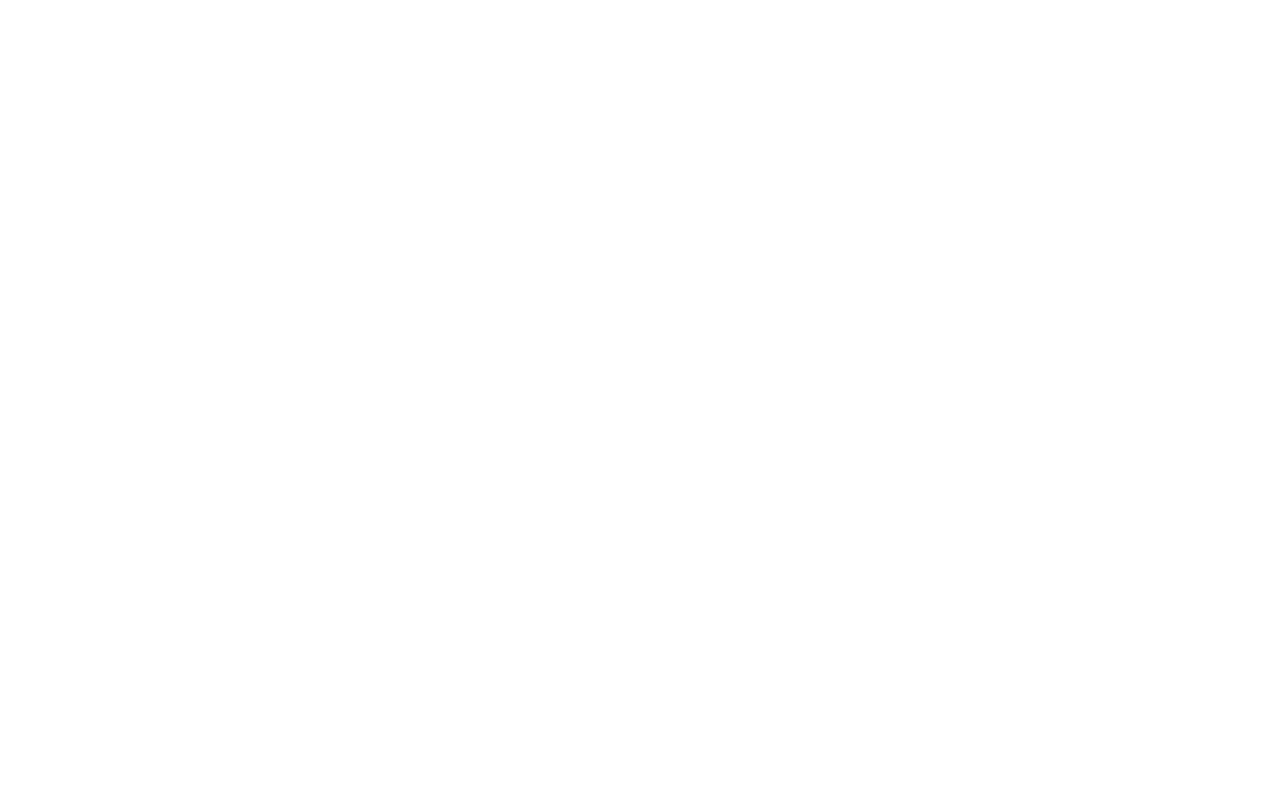
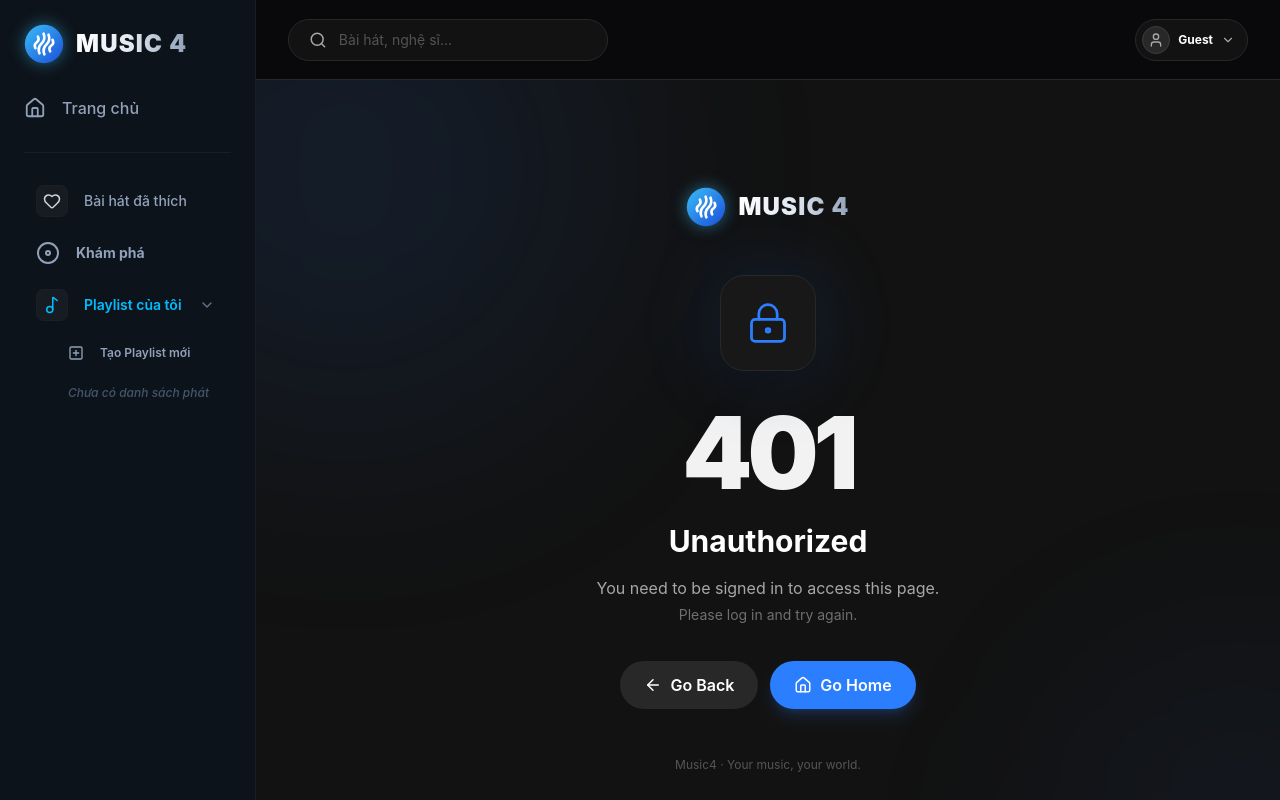
Before and after one commit to whimsical-word/Music4-Frontend, a React (Vite) app: page /401 in a window 1280 px wide. Before the commit this address had no page. Built offline with nearby package versions, Linux system fonts and the light colour scheme.

Commit message:
fix(frontend): add global error handling and role-based route protection

```diff
--- a/src/App.jsx
+++ b/src/App.jsx
@@ -1,4 +1,4 @@
-import {BrowserRouter, Routes, Route} from "react-router-dom";
+import { BrowserRouter, Routes, Route } from "react-router-dom";
 import MainLayout from "./layouts/MainLayout";
 import HomePage from "./pages/HomePage";
 import RegisterPage from "./pages/RegisterPage.jsx";
@@ -10,29 +10,64 @@
 import PlaylistPage from "./pages/PlaylistPage.jsx";
 import HistoryPage from "./pages/HistoryPage.jsx";
 import ArtistProfilePage from "./pages/ArtistProfilePage.jsx";
-import {CreateTrackPage} from "./pages/CreateTrackPage";
+import { CreateTrackPage } from "./pages/CreateTrackPage";
 import AdminDashboardPage from "./pages/AdminDashboardPage.jsx";
 import CreateAlbumPage from "./pages/CreateAlbumPage.jsx";
 import AlbumDetailPage from "./pages/AlbumDetailPage.jsx";
 import LikedSongsPage from "./pages/LikedSongsPage.jsx";
 import OAuth2RedirectPage from "./pages/OAuth2RedirectPage.jsx";
 import ForgotPassword from "./pages/ForgotPassword.jsx";
-import {ResetPassword} from "./pages/ResetPassword.jsx";
+import { ResetPassword } from "./pages/ResetPassword.jsx";
 import AllAlbumPage from "./pages/AllAlbumPage.jsx";
 import RandomExplorePage from "./pages/RandomExplorePage.jsx";
 import CategoryDetailPage from "./pages/CategoryDetailPage.jsx";
 import VerifyEmailPage from "./pages/VerifyEmailPage.jsx";
+import UnauthorizedPage from "./pages/errors/UnauthorizedPage.jsx";
+import ForbiddenPage from "./pages/errors/ForbiddenPage.jsx";
+import NotFoundPage from "./pages/errors/NotFoundPage.jsx";
+import ServerErrorPage from "./pages/errors/ErrorPage.jsx";
+import ProtectedRoute from "./layouts/components/ProtectedRoute.jsx";
+import { useErrorStore } from "./features/error/useErrorStore";
 
-function App() {
+function AppContent() {
+  const errorStatus = useErrorStore((state) => state.errorStatus);
+
+  if (errorStatus === 401) {
+    return <UnauthorizedPage />;
+  }
+
+  if (errorStatus === 403) {
+    return <ForbiddenPage />;
+  }
+
+  if (errorStatus === 404) {
+    return <NotFoundPage />;
+  }
+
+  if (errorStatus === 500) {
+    return <ServerErrorPage status={500} />;
+  }
+
   return (
-        <BrowserRouter>
     <Routes>
-                <Route path="/" element={<MainLayout/>}>
-                    <Route path="/oauth2/redirect" element={<OAuth2RedirectPage/>}/>
-                    <Route index element={<HomePage/>}/>
-                    <Route path="/login" element={<LoginPage/>}/>
-                    <Route path="/forgot-password" element={<ForgotPassword/>}/>
-                    <Route path={"/reset-password"} element={<ResetPassword/>}/>
+      <Route path="/" element={<MainLayout />}>
+        {/* ADMIN ONLY */}
+        <Route element={<ProtectedRoute allowedRoles={["ADMIN"]} />}>
+          <Route path="/admin" element={<AdminDashboardPage />} />
+        </Route>
+
+        {/* ARTIST and ADMIN */}
+        <Route element={<ProtectedRoute allowedRoles={["ARTIST", "ADMIN"]} />}>
+          <Route path="/studio/upload" element={<CreateTrackPage />} />
+          <Route path="/studio/album" element={<CreateAlbumPage />} />
+        </Route>
+
+        {/* PUBLIC ROUTES */}
+        <Route path="/oauth2/redirect" element={<OAuth2RedirectPage />} />
+        <Route index element={<HomePage />} />
+        <Route path="/login" element={<LoginPage />} />
+        <Route path="/forgot-password" element={<ForgotPassword />} />
+        <Route path={"/reset-password"} element={<ResetPassword />} />
         <Route path="/register" element={<RegisterPage />} />
         <Route path="tracks" element={<AllTracksPage />} />
         <Route path="/albums" element={<AllAlbumPage />} />
@@ -43,17 +78,24 @@
         <Route path="/history" element={<HistoryPage />} />
         <Route path="/artist/:id" element={<ArtistProfilePage />} />
         <Route path="/favorites" element={<LikedSongsPage />} />
-                    <Route path="/studio/upload" element={<CreateTrackPage />} />
-                    <Route path="/studio/album" element={<CreateAlbumPage />} />
         <Route path="/albums/:albumId" element={<AlbumDetailPage />} />
-                    <Route path="/admin" element={<AdminDashboardPage/>}/>
         <Route path="/explore" element={<RandomExplorePage />} />
         <Route path="/categories/:id" element={<CategoryDetailPage />} />
         <Route path="/verify-email" element={<VerifyEmailPage />} />
-                    {/* Thêm các Route khác vào đây, ví dụ: */}
-                    {/* <Route path="search" element={<SearchPage />} /> */}
+        <Route path="/401" element={<UnauthorizedPage />} />
+        <Route path="/403" element={<ForbiddenPage />} />
+        <Route path="/404" element={<NotFoundPage />} />
+        <Route path="/500" element={<ServerErrorPage />} />
+        <Route path="*" element={<NotFoundPage />} />
       </Route>
     </Routes>
+  );
+}
+
+function App() {
+  return (
+    <BrowserRouter>
+      <AppContent />
     </BrowserRouter>
   );
 }
--- /dev/null
+++ b/src/features/error/useErrorStore.js
@@ -0,0 +1,13 @@
+import { create } from "zustand";
+
+export const useErrorStore = create((set) => ({
+  errorStatus: null,
+
+  setErrorStatus: (status) => {
+    set({ errorStatus: status });
+  },
+
+  clearError: () => {
+    set({ errorStatus: null });
+  },
+}));
--- a/src/layouts/components/ProtectedRoute.jsx
+++ b/src/layouts/components/ProtectedRoute.jsx
@@ -1,12 +1,24 @@
-import React from 'react';
-import { Navigate, Outlet } from 'react-router-dom';
-import { useAuthStore } from '../useAuthStore';
+import React from "react";
+import { Navigate, Outlet } from "react-router-dom";
+import { useAuthStore } from "../../features/auth/useAuthStore";
+import ForbiddenPage from "../../pages/errors/ForbiddenPage";
 
-const ProtectedRoute = () => {
-    const { isAuthenticated } = useAuthStore();
+const ProtectedRoute = ({ allowedRoles = [] }) => {
+  const { isAuthenticated, role } = useAuthStore();
 
-    // Nếu isAuthenticated = false (Chưa đăng nhập), ép buộc chuyển hướng về /login
-    return isAuthenticated ? <Outlet /> : <Navigate to="/login" replace />;
+  const normalizedRole = role?.toUpperCase();
+
+  // Chưa đăng nhập
+  if (!isAuthenticated) {
+    return <Navigate to="/login" replace />;
+  }
+
+  // Không có quyền
+  if (allowedRoles.length > 0 && !allowedRoles.includes(normalizedRole)) {
+    return <ForbiddenPage />;
+  }
+
+  return <Outlet />;
 };
 
 export default ProtectedRoute;
--- /dev/null
+++ b/src/pages/errors/ErrorPage.jsx
@@ -0,0 +1,136 @@
+import React from "react";
+import { Link, useNavigate } from "react-router-dom";
+import {
+  ArrowLeft,
+  Home,
+  LockKeyhole,
+  ShieldAlert,
+  Music2,
+  ServerCrash,
+} from "lucide-react";
+import { useErrorStore } from "../../features/error/useErrorStore";
+
+const errorConfig = {
+  401: {
+    icon: LockKeyhole,
+    title: "Unauthorized",
+    description: "You need to be signed in to access this page.",
+    subDescription: "Please log in and try again.",
+  },
+
+  403: {
+    icon: ShieldAlert,
+    title: "Access Denied",
+    description: "You don't have permission to access this resource.",
+    subDescription: "You may not have the required permissions.",
+  },
+
+  404: {
+    icon: Music2,
+    title: "Page Not Found",
+    description: "The page you're looking for doesn't exist.",
+    subDescription:
+      "It may have been moved, deleted, or the URL might be incorrect.",
+  },
+
+  500: {
+    icon: ServerCrash,
+    title: "Something Went Wrong",
+    description: "We're having trouble processing your request.",
+    subDescription: "Please try again later.",
+  },
+};
+
+const ErrorPage = ({ status }) => {
+  const navigate = useNavigate();
+  const clearError = useErrorStore((state) => state.clearError);
+
+  const config = errorConfig[status] || errorConfig[404];
+  const Icon = config.icon;
+
+  const handleHome = () => {
+    clearError();
+    navigate("/");
+  };
+
+  const handleBack = () => {
+    clearError();
+    navigate(-1);
+  };
+
+  return (
+    <div className="min-h-screen bg-[#121212] text-white flex items-center justify-center px-6 relative overflow-hidden">
+      <div className="absolute w-[500px] h-[500px] bg-blue-500/10 rounded-full blur-[120px] -top-40 -left-40 pointer-events-none" />
+
+      <div className="absolute w-[400px] h-[400px] bg-blue-500/5 rounded-full blur-[100px] -bottom-40 -right-40 pointer-events-none" />
+
+      <div className="relative z-10 max-w-xl w-full text-center">
+        {/* Music4 Logo */}
+        <Link
+          to="/"
+          onClick={clearError}
+          className="flex items-center justify-center gap-3 mb-12 cursor-pointer group"
+        >
+          <img
+            src="/favicon.svg"
+            alt="Music4 Logo"
+            className="w-10 h-10 drop-shadow-[0_0_8px_rgba(56,189,248,0.5)] group-hover:scale-105 transition-transform"
+          />
+
+          <h1 className="text-2xl font-black tracking-wider bg-gradient-to-r from-white via-slate-200 to-slate-400 bg-clip-text text-transparent">
+            MUSIC 4
+          </h1>
+        </Link>
+
+        {/* Error Icon */}
+        <div className="flex justify-center mb-8">
+          <div className="relative">
+            <div className="absolute inset-0 bg-blue-500/20 blur-2xl rounded-full" />
+
+            <div className="relative w-24 h-24 rounded-3xl bg-[#181818] border border-[#282828] flex items-center justify-center shadow-2xl">
+              <Icon size={44} strokeWidth={1.5} className="text-blue-500" />
+            </div>
+          </div>
+        </div>
+
+        {/* Status */}
+        <h1 className="text-[100px] leading-none font-black tracking-tighter text-white/95">
+          {status}
+        </h1>
+
+        <h2 className="mt-5 text-2xl md:text-3xl font-bold">{config.title}</h2>
+
+        <p className="mt-4 text-[#a7a7a7] text-base leading-relaxed">
+          {config.description}
+        </p>
+
+        <p className="mt-1 text-[#6f6f6f] text-sm">{config.subDescription}</p>
+
+        {/* Buttons */}
+        <div className="flex flex-col sm:flex-row items-center justify-center gap-3 mt-9">
+          <button
+            onClick={handleBack}
+            className="w-full sm:w-auto flex items-center justify-center gap-2 px-6 py-3 rounded-full bg-[#282828] hover:bg-[#333333] text-white font-semibold transition-all duration-200"
+          >
+            <ArrowLeft size={18} />
+            Go Back
+          </button>
+
+          <button
+            onClick={handleHome}
+            className="w-full sm:w-auto flex items-center justify-center gap-2 px-6 py-3 rounded-full bg-blue-500 hover:bg-blue-400 text-white font-semibold transition-all duration-200 shadow-lg shadow-blue-500/20"
+          >
+            <Home size={18} />
+            Go Home
+          </button>
+        </div>
+
+        <p className="mt-12 text-xs text-[#555555]">
+          Music4 · Your music, your world.
+        </p>
+      </div>
+    </div>
+  );
+};
+
+export default ErrorPage;
--- /dev/null
+++ b/src/pages/errors/ForbiddenPage.jsx
@@ -0,0 +1,7 @@
+import ErrorPage from "./ErrorPage";
+
+const ForbiddenPage = () => {
+  return <ErrorPage status={403} />;
+};
+
+export default ForbiddenPage;
--- /dev/null
+++ b/src/pages/errors/NotFoundPage.jsx
@@ -0,0 +1,7 @@
+import ErrorPage from "./ErrorPage";
+
+const NotFoundPage = () => {
+  return <ErrorPage status={404} />;
+};
+
+export default NotFoundPage;
--- /dev/null
+++ b/src/pages/errors/ServerErrorPage.jsx
@@ -0,0 +1,7 @@
+import ErrorPage from "./ErrorPage";
+
+const ServerErrorPage = () => {
+  return <ErrorPage status={500} />;
+};
+
+export default ServerErrorPage;
--- /dev/null
+++ b/src/pages/errors/UnauthorizedPage.jsx
@@ -0,0 +1,7 @@
+import ErrorPage from "./ErrorPage";
+
+const UnauthorizedPage = () => {
+  return <ErrorPage status={401} />;
+};
+
+export default UnauthorizedPage;
```
Also changed, not shown: src/app/axios/axiosClient.js (+74 -17 lines). Lines whose indentation alone changed are shown as unchanged.
